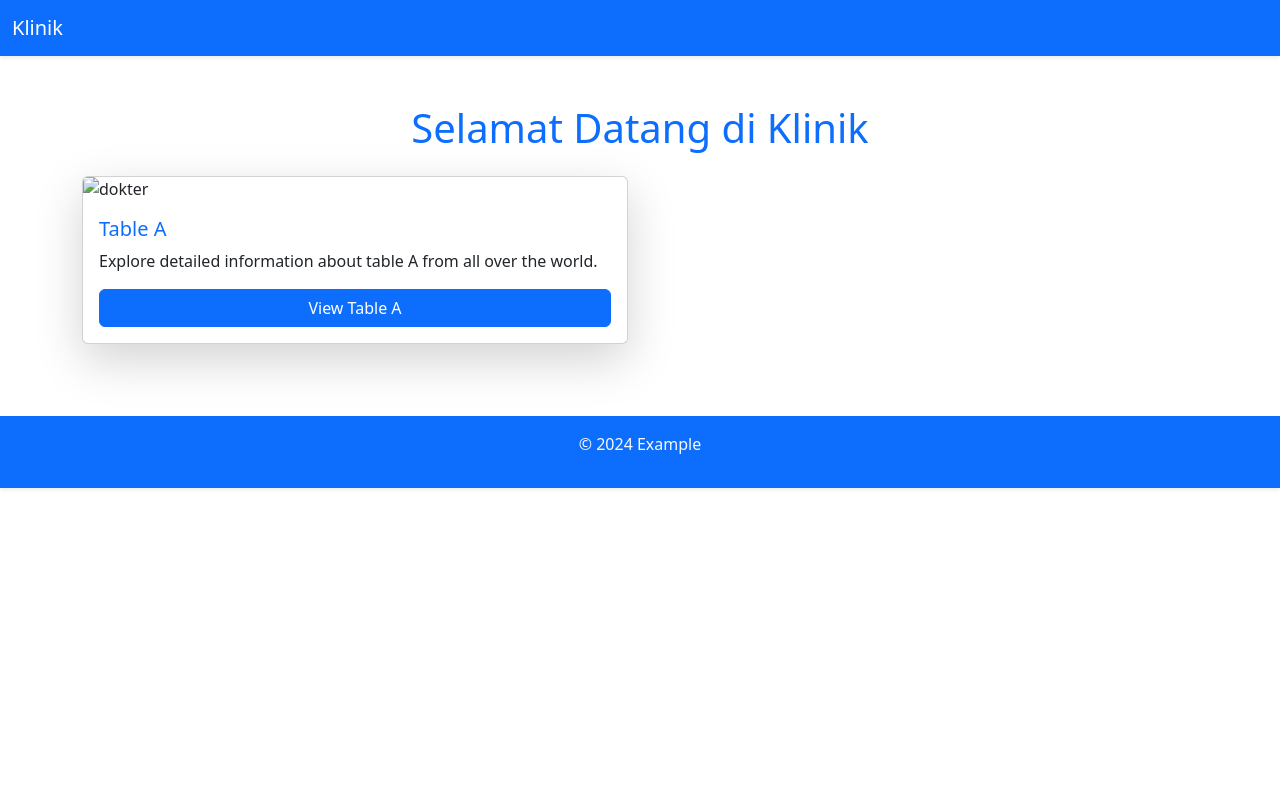
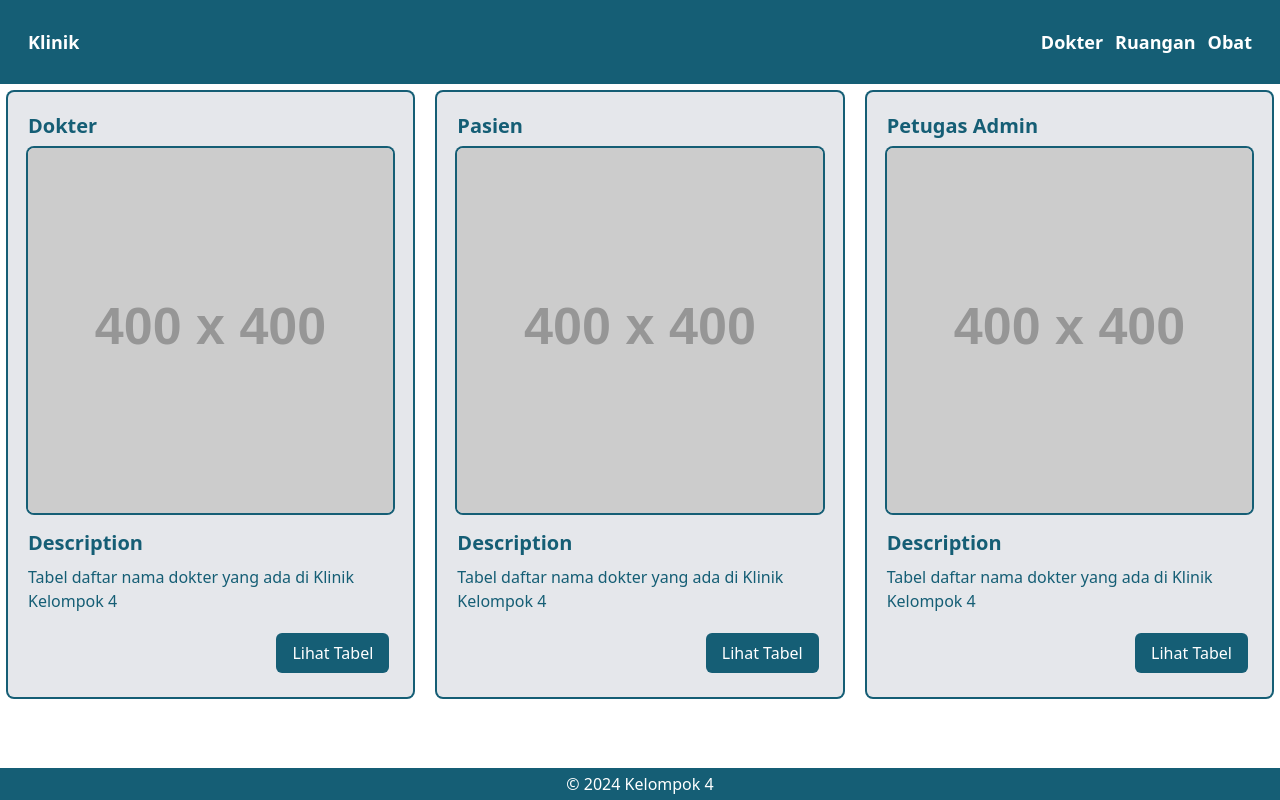
Before and after one commit to FredyRamadhan/flask-pyodbc-sqlserver, a Flask app: page / in a window 1280 px wide. Run offline with Flask 3, Linux system fonts and the light colour scheme; grey boxes labelled with a size stand in for pictures from a placeholder-image service; some libraries are stand-ins or nearby versions.

Commit message:
updated home.html layout

```diff
--- a/app/templates/editDokter.html
+++ b/app/templates/editDokter.html
@@ -5,7 +5,7 @@
     <meta name="viewport" content="width=device-width, initial-scale=1">
 
     <title>EXAMPLE</title>
-
+    <script src="https://cdn.tailwindcss.com"></script>
     <link href="https://cdn.jsdelivr.net/npm/bootstrap@5.3.3/dist/css/bootstrap.min.css" rel="stylesheet" integrity="sha384-QWTKZyjpPEjISv5WaRU9OFeRpok6YctnYmDr5pNlyT2bRjXh0JMhjY6hW+ALEwIH" crossorigin="anonymous">
   </head>
   <body>
@@ -67,8 +67,8 @@
 
     </main>
 
-    <footer class="bg-primary text-light text-center p-3 mt-5 shadow-sm">
-      <p>&copy; 2024 Example</p>
+    <footer class="fixed bottom-0 w-full">
+      <div class="bg-cyan-800 flex justify-center p-1 text-white">&copy; 2024 Kelompok 4</div>
     </footer>
 
     <script src="https://cdn.jsdelivr.net/npm/bootstrap@5.3.3/dist/js/bootstrap.bundle.min.js" integrity="sha384-YvpcrYf0tY3lHB60NNkmXc5s9fDVZLESaAA55NDzOxhy9GkcIdslK1eN7N6jIeHz" crossorigin="anonymous"></script>
--- a/app/templates/home.html
+++ b/app/templates/home.html
@@ -1,62 +1,73 @@
-<!doctype html>
+<!DOCTYPE html>
 <html lang="en">
 <head>
-    <meta charset="utf-8">
-    <meta name="viewport" content="width=device-width, initial-scale=1">
-
-    <title>Klinik - Home</title>
-
-    <link href="https://cdn.jsdelivr.net/npm/bootstrap@5.3.3/dist/css/bootstrap.min.css" rel="stylesheet" integrity="sha384-QWTKZyjpPEjISv5WaRU9OFeRpok6YctnYmDr5pNlyT2bRjXh0JMhjY6hW+ALEwIH" crossorigin="anonymous">
+    <meta charset="UTF-8">
+    <meta name="viewport" content="width=device-width, initial-scale=1.0">
+    <title>Home</title>
+    <script src="https://cdn.tailwindcss.com"></script>
 </head>
-  <body>
-
+<body class="min-height-screen">
     <header>
-      <nav class="navbar navbar-expand-lg navbar-dark bg-primary shadow-sm">
-        <div class="container-fluid">
-          <a class="navbar-brand" href="/home">Klinik</a>
-          <button class="navbar-toggler" type="button" data-bs-toggle="collapse" data-bs-target="#navbarNav" aria-controls="navbarNav" aria-expanded="false" aria-label="Toggle navigation">
-            <span class="navbar-toggler-icon"></span>
-          </button>
-          <!-- <div class="collapse navbar-collapse" id="navbarNav">
-            <ul class="navbar-nav ms-auto">
+        <nav>
+          <div class="flex align-start justify-between p-5 bg-cyan-800 text-white text-lg font-semibold">
+            <div class="flex align-middle p-2">
+              <a href="/">Klinik</a>
+            </div>
+            <div class="flex" id="navbarNav">
+              <ul class="flex align-middle gap-3 text-white p-2">
                 <li class="nav-item">
-                <a class="nav-link" href="/home">Home</a>
+                  <a class="nav-link" href="/">Dokter</a>
                 </li>
                 <li class="nav-item">
-                <a class="nav-link" href="/country">Country</a>
+                  <a class="nav-link" href="/dokter">Ruangan</a>
                 </li>
                 <li class="nav-item">
-                <a class="nav-link" href="/continent">Continent</a>
+                  <a class="nav-link" href="/continent">Obat</a>
                 </li>
               </ul>
-          </div> -->
+            </div>
           </div>
         </nav>
       </header>
-
       <main>
-      <div class="container mt-5">
-        <h1 class="text-center text-primary mb-4">Selamat Datang di Klinik</h1>
-
-        <div class="row">
-          <div class="col-md-6 mb-4">
-            <div class="card shadow-lg">
-              <img src="https://via.placeholder.com/500x300" class="card-img-top" alt="dokter">
-              <div class="card-body">
-                <h5 class="card-title text-primary">Table A</h5>
-                <p class="card-text">Explore detailed information about table A from all over the world.</p>
-                <a href="/dokter" class="btn btn-primary d-block mx-auto">View Table A</a>
+        <section class="grid grid-cols-3 gap-2 mx-auto">
+            <div class="min-w-[250px]  ring-cyan-800 ring-2 bg-gray-200 inline-flex flex-col gap-2 p-5 rounded-md m-2">
+                <h1 class="font-bold text-xl text-cyan-800">Dokter</h1>
+                <img class="rounded-md ring-2 ring-cyan-800" src="https://placehold.co/400" alt="img">
+                <div  class="text-cyan-800 flex flex-col gap-2 my-2">
+                    <h1 class="text-xl font-bold">Description</h1>
+                    <p>Tabel daftar nama dokter yang ada di Klinik Kelompok 4</p>
+                </div>
+                <div class="flex p-1 justify-end">
+                    <a href="/dokter"><button class="p-2 px-4 rounded-md bg-cyan-800 text-white">Lihat Tabel</button></a>
                 </div>
             </div>
+            <div class="min-w-[250px]  ring-cyan-800 ring-2 bg-gray-200 inline-flex flex-col gap-2 p-5 rounded-md m-2">
+                <h1 class="font-bold text-xl text-cyan-800">Pasien</h1>
+                <img class="rounded-md ring-2 ring-cyan-800" src="https://placehold.co/400" alt="img">
+                <div  class="text-cyan-800 flex flex-col gap-2 my-2">
+                    <h1 class="text-xl font-bold">Description</h1>
+                    <p>Tabel daftar nama dokter yang ada di Klinik Kelompok 4</p>
+                </div>
+                <div class="flex p-1 justify-end">
+                    <a href="/pasien"><button class="p-2 px-4 rounded-md bg-cyan-800 text-white">Lihat Tabel</button></a>
                 </div>
             </div>
+            <div class="min-w-[250px] ring-cyan-800 ring-2 bg-gray-200 inline-flex flex-col gap-2 p-5 rounded-md m-2">
+                <h1 class="font-bold text-xl text-cyan-800">Petugas Admin</h1>
+                <img class="rounded-md ring-2 ring-cyan-800" src="https://placehold.co/400" alt="img">
+                <div  class="text-cyan-800 flex flex-col gap-2 my-2">
+                    <h1 class="text-xl font-bold">Description</h1>
+                    <p>Tabel daftar nama dokter yang ada di Klinik Kelompok 4</p>
                 </div>
+                <div class="flex p-1 justify-end">
+                    <a href="/petugasAdmin"><button class="p-2 px-4 rounded-md bg-cyan-800 text-white">Lihat Tabel</button></a>
+                </div>
+            </div>
+        </section>
       </main>
-
-    <footer class="bg-primary text-light text-center p-3 mt-5 shadow-sm">
-      <p>&copy; 2024 Example</p>
+      <footer class="fixed bottom-0 w-full">
+        <div class="bg-cyan-800 flex justify-center p-1 text-white">&copy; 2024 Kelompok 4</div>
       </footer>
-
-    <script src="https://cdn.jsdelivr.net/npm/bootstrap@5.3.3/dist/js/bootstrap.bundle.min.js" integrity="sha384-YvpcrYf0tY3lHB60NNkmXc5s9fDVZLESaAA55NDzOxhy9GkcIdslK1eN7N6jIeHz" crossorigin="anonymous"></script>
 </body>
 </html>
```
Also changed, not shown: app/templates/dokter.html (+3 -4 lines). Lines whose indentation alone changed are shown as unchanged.
